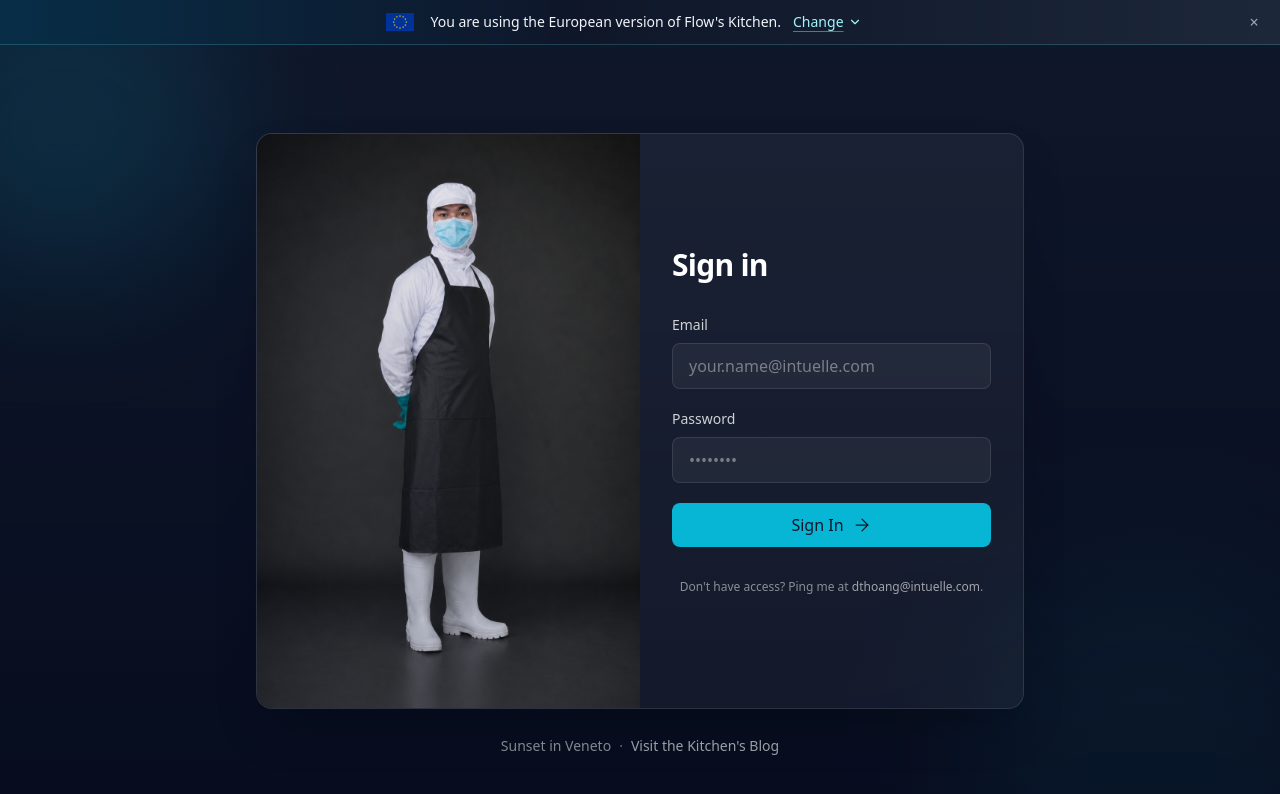
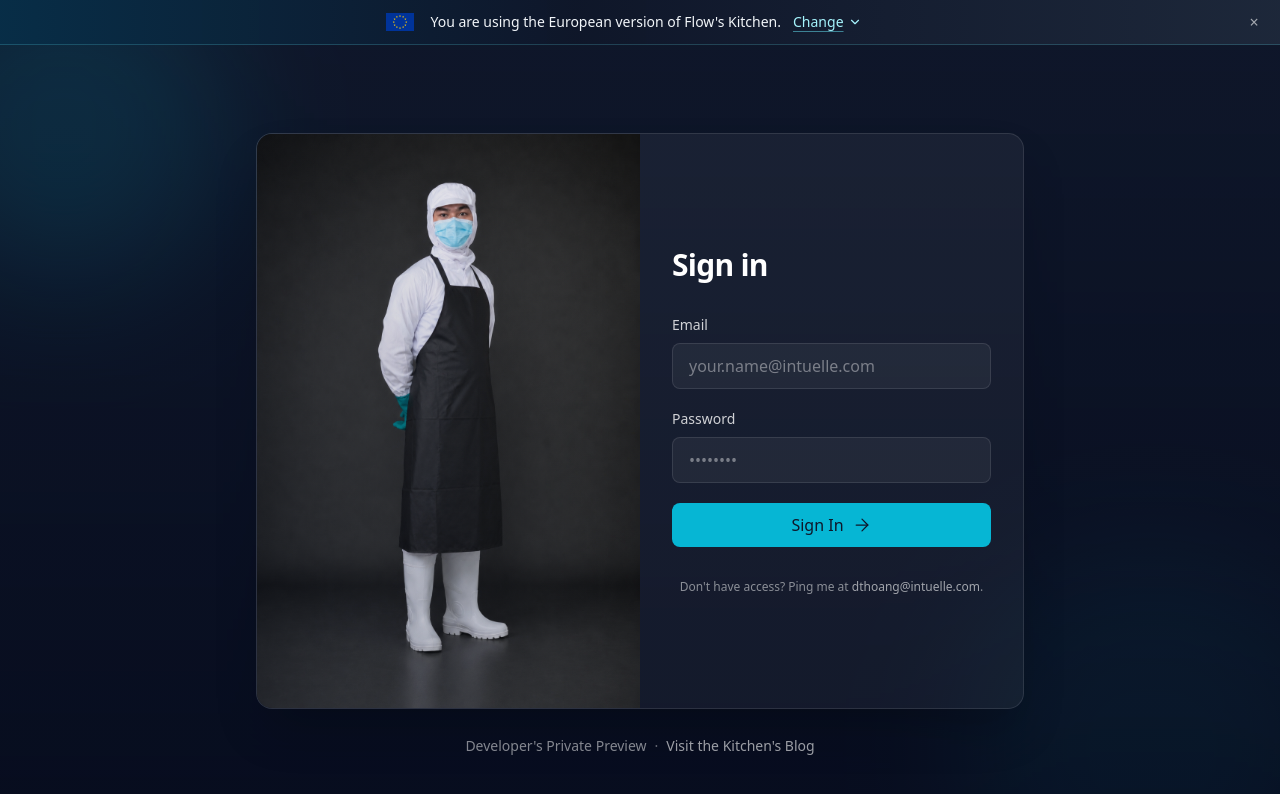
Before and after one commit to thinhhoang95/project-cortex, a Next.js app: page /login in a window 1280 px wide. Shown: the top 794 px of the page. Built offline with nearby package versions, Linux system fonts and the light colour scheme; no server answers.

Commit message:
Update footer text to reflect developer's private preview status

```diff
--- a/src/app/login/page.tsx
+++ b/src/app/login/page.tsx
@@ -63,7 +63,7 @@ export default function LoginPage() {
         </div>
 
         <div className="mt-6 text-center">
-          <span className="text-sm text-white/50">Sunset in Veneto</span>
+          <span className="text-sm text-white/50">Developer's Private Preview</span>
           <span className="text-sm text-white/40 mx-2">·</span>
           <Link href="https://www.intuelle.com" className="text-sm text-white/60 hover:text-white">
             Visit the Kitchen&apos;s Blog
```
